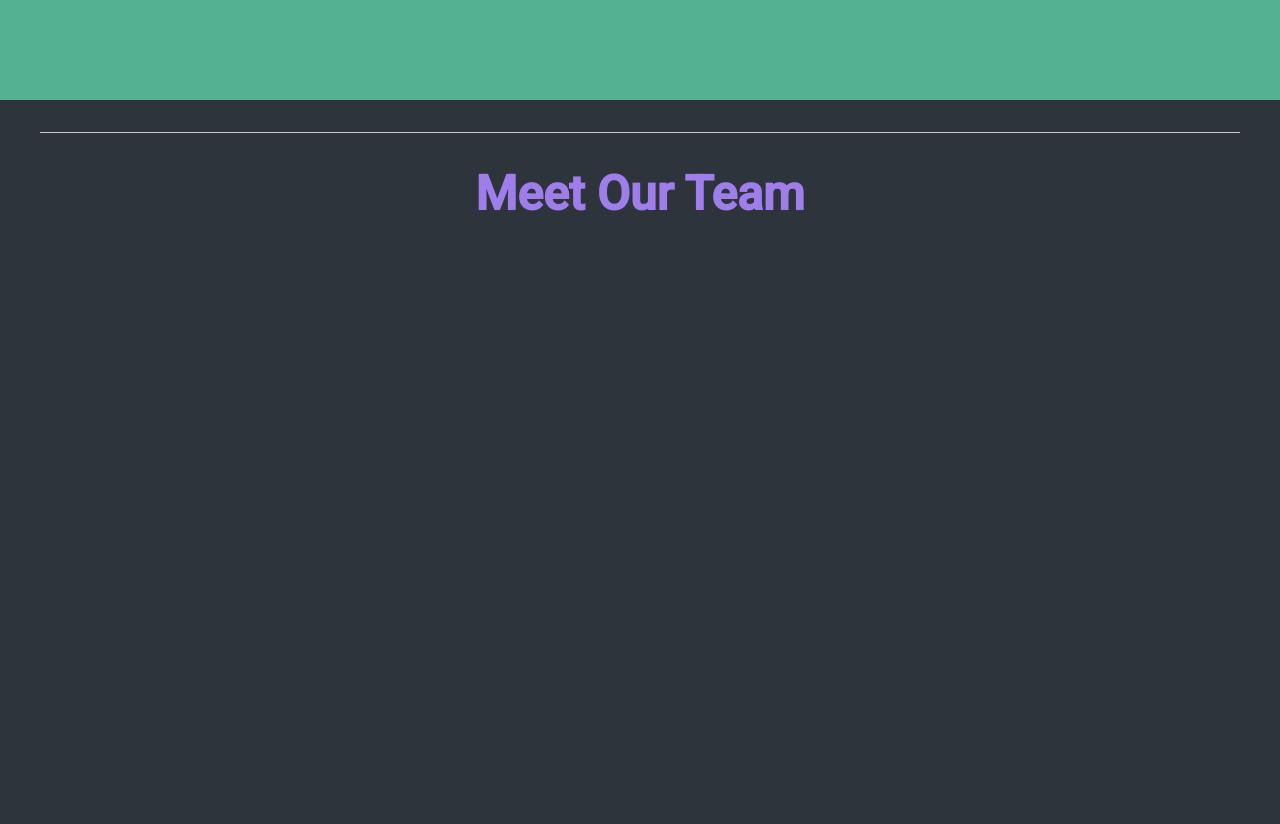
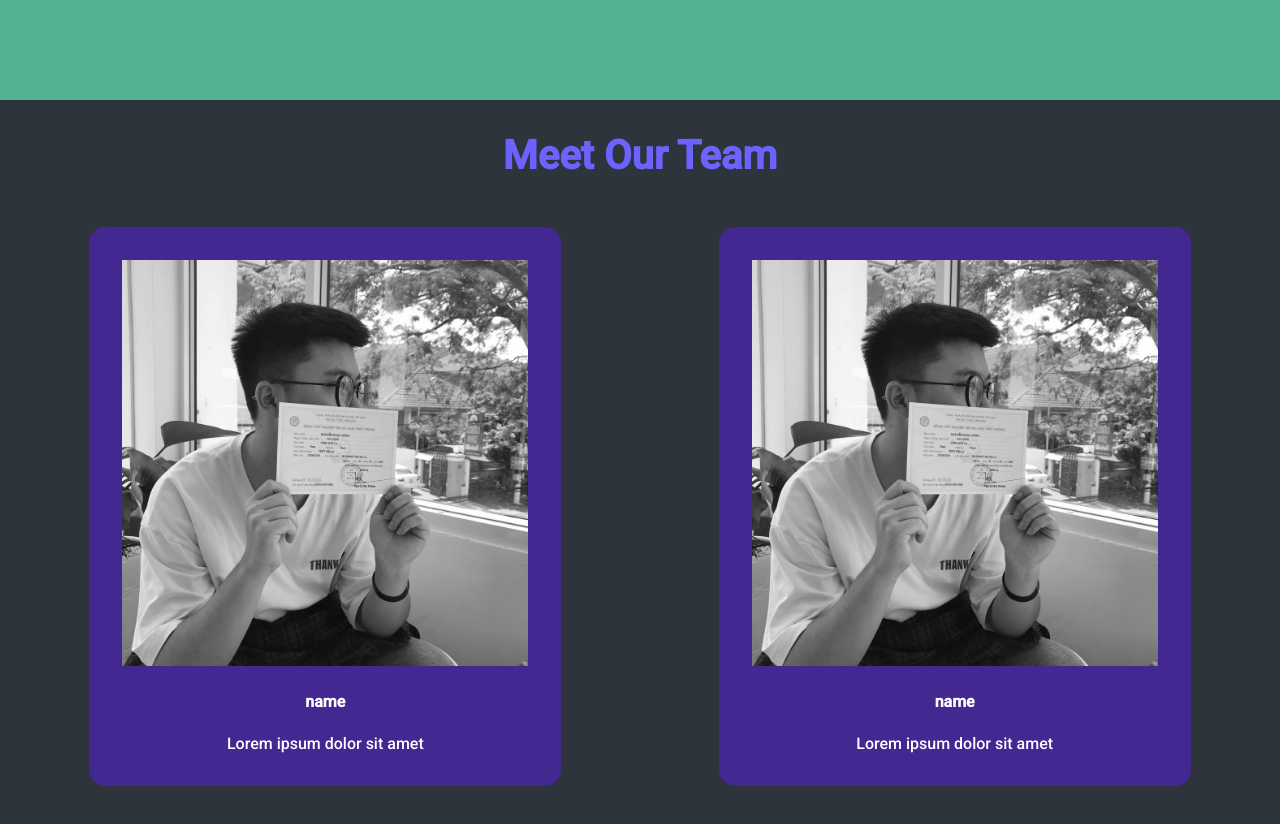
Before and after one commit to Hoangoe/Harmony-Sound, a plain HTML site: page Final/index.html in a window 1280 px wide. Shown: the part 1500-2324 px from the top of the page. After the commit the page ends 2286 px from the top, so only its background shows below. Drawn offline with Linux system fonts and the light colour scheme.

Commit message:
Sửa heading, thêm Our team

```diff
--- a/Final/css/style.scss
+++ b/Final/css/style.scss
@@ -1,8 +1,13 @@
 $green: #54b192;
-$green-l: #a4cec0;
 $gray: #3f3d56;
 $smooth: all 0.3s ease-in;
 $purple: #9F7DEA;
+$bg: #2E343B;
+$bg2: #422890;
+$smooth-2: all 400ms ease;
+$purple-2:#6c63ff;
+// ==============
+
 *,
 *:before,
 *:after {
@@ -17,7 +22,7 @@ html {
 
 body {
   font-family: "Roboto", sans-serif;
-  background-color: #2E343B;
+  background-color: $bg;
 }
 
 img {
@@ -43,16 +48,15 @@ button {
   border-radius: 100px;
   cursor: pointer;
   transition: $smooth;
-  &:hover{
-    background-color: $green;
-    transition: $smooth;
-  }
 }
 // ==================================================
 
 header{
     position: absolute;
+    position: fixed;
+    background-color: #242526 ;
     width: 100%;
+    height: 10vh;
     z-index: 1;
 }
 .navbar{
@@ -60,7 +64,7 @@ header{
     justify-content: space-between;
     align-items: center;
     padding: 0px 0;
-    border-bottom: #ccc 1px solid;
+    // border-bottom: #ccc 1px solid;
     .navbar__logo img{
         width: 57px;
         height: 57px;
@@ -77,21 +81,19 @@ header{
             font-weight: 300;
             transition: $smooth;
             &:hover{
-                color: $purple;
+                color: $purple-2;
                 transition: $smooth;
             }
         }
 
         .navbar__list--item{
-            margin: 55px;
+            margin: 30px 55px;
         }
         .navbar__list--btn {
-            background-color: $gray;
             font-size: 1rem;
             margin-left: 45px;
             &:hover{
-                color: $purple;
-                // background-color: $purple;
+                color: $purple-2;
                 transition: $smooth;
             }
           }
@@ -117,12 +119,12 @@ header{
     }
     .banner__heading{
         text-align: initial;
-        color: #9F7DEA;
         z-index: 1;
         padding-top: 10%;
         height: 580px;
         width: 50%;
         h1{
+            color: $purple-2;
             font-size: 4rem;
             margin-bottom: 1rem;
         }
@@ -144,7 +146,8 @@ header{
                 background-color: $green;
                 &:hover{
                     background-color: $gray;
-                    color: $purple;
+                    color: $purple-2;
+                    transition: $smooth;
                 }
             }
             img{
@@ -166,6 +169,7 @@ header{
 
 // ==========================================================
 #play{
+    // margin: 2rem 0;
     width: 100%;
     height: 100vh;
     background-color: $green;
@@ -180,30 +184,107 @@ header{
 // ==========================================================
 #team{
     width: 100%;
-    height: 100vh;
+    height: 50vh;
     padding: 2rem;
     .container{
-        border-top: 1px #ccc solid;
         h2{
-            margin-top: 2rem;
             text-align: center;
-            color: $purple;
-            font-size: 3rem;
             margin-bottom: 3rem;
+            font-size: 2.5rem;
+            color: $purple-2;
         }
         .team__container{
-            height: 60%;
             display: flex;
             justify-content: space-evenly;
-            gap: 5rem;
-            background-color: #54b192;
-            padding: 2rem;
+            gap: 10%;
+            &:first-child{
+                margin-bottom: 10rem;
+            }
             .team__member{
-                padding: 5rem;
-                background-color: #9F7DEA;
-                img{
-                    width: 50px;
+                width: 40%;
+                position: relative;
+                background: $bg2;
+                padding: 2rem;
+                border:transparent 1px solid;
+                border-radius: 1rem;
+                overflow: hidden;
+
+                &:hover{
+                    background: transparent;
+                    border-color: $purple-2;
+                    transition: $smooth-2;
+                    &:hover{
+                        .team__member--img img{
+                            filter: saturate(1);
+                        }
+
+                    }
+
                 }
+                .team__member--img {
+                    width: initial;
+                    img{
+                        width: initial;
+                        object-fit: cover;
+                        filter: saturate(0);
+                    }
+                }
+
+                .team__member--info *{
+                    text-align: center;
+                    margin-top: 1.4rem;
+                    color: #fff;
+                }
+                .team__member--social{
+                    position: absolute;
+                    top: 50%;
+                    right: 0;
+                    display: flex;
+                    flex-direction: column;
+                    background-color: #fff;
+                    border-radius: 1rem 0 0 1rem;
+                    border: -2rem 0 2rem rgba(0,0,0,0.3);
+                    transform: translateY(-50%);
+                    right: -100%;
+                    a{
+                        font-size: 2rem;
+                        &:nth-child(2){
+                            border-top:1px solid #ccc ;
+                            border-bottom:1px solid #ccc ;
+                        }
+                        padding: 1rem;
+                        // color: #fff;
+                        .fa-facebook{
+                            color: #3b5999;
+
+                        }
+                        .fa-instagram{
+                            color: #e4405f;
+                        }
+                        .fa-twitter{
+                            color: #55acee;
+                        }
+                        .social-share-icon {
+                            width: 40px;
+                            height: 40px;
+                            // background-color: white;
+                            border-radius: inherit;
+                            display: flex;
+                            align-items: center;
+                            justify-content: center;
+                            font-size: 2rem;
+                        }
+
+                    }
+
+                }
+                &:hover{
+                    .team__member--social{
+                        right: 0;
+                        transition: $smooth-2;
+                    }
+                }
+
             }
         }
     }
--- a/Final/index.html
+++ b/Final/index.html
@@ -21,9 +21,9 @@
                     <img src="./img/logo.svg" alt="" class="src">
                 </div>
                 <ul class="navbar__list">
-                    <li class="navbar__list--item"><a href="#">About</a></li>
-                    <li class="navbar__list--item"><a href="#">About</a></li>
-                    <li class="navbar__list--item"><a href="#">About</a></li>
+                    <li class="navbar__list--item"><a href="#">Home</a></li>
+                    <li class="navbar__list--item"><a href="#play">Play</a></li>
+                    <li class="navbar__list--item"><a href="#team">Our team</a></li>
                     <a href="#footer"><button class="navbar__list--btn">Contact</button></a>
                 </ul>
             </nav>
@@ -58,8 +58,8 @@
         <section id="team">
            <div class="container">
             <h2>Meet Our Team</h2>
-            <!-- <div class="team__container">
-                <article class="team__member">
+            <div class="team__container">
+                <div class="team__member">
                     <div class="team__member--img">
                         <img src="./img/1.jpg" alt="">
                     </div>
@@ -69,11 +69,11 @@
                     </div>
                     <div class="team__member--social">
                         <a href="#"><i class="fab fa-facebook social-share-icon"></i></a>
-                        <a href="#"><i class="fab fa-facebook social-share-icon"></i></a>
-                        <a href="#"><i class="fab fa-facebook social-share-icon"></i></a>
+                        <a href="#"><i class="fab fa-instagram social-share-icon"></i></a>
+                        <a href="#"><i class="fab fa-twitter social-share-icon"></i></a>
                     </div>
-                </article>
-                <article class="team__member">
+                </div>
+                <div class="team__member">
                     <div class="team__member--img">
                         <img src="./img/1.jpg" alt="">
                     </div>
@@ -83,11 +83,11 @@
                     </div>
                     <div class="team__member--social">
                         <a href="#"><i class="fab fa-facebook social-share-icon"></i></a>
-                        <a href="#"><i class="fab fa-facebook social-share-icon"></i></a>
-                        <a href="#"><i class="fab fa-facebook social-share-icon"></i></a>
+                        <a href="#"><i class="fab fa-instagram social-share-icon"></i></a>
+                        <a href="#"><i class="fab fa-twitter social-share-icon"></i></a>
                     </div>
-                </article>
-            </div> -->
+                </div>
+            </div>
            </div>
 
         </section>
```
Also changed, not shown: Final/css/style.css, 1 other file.
